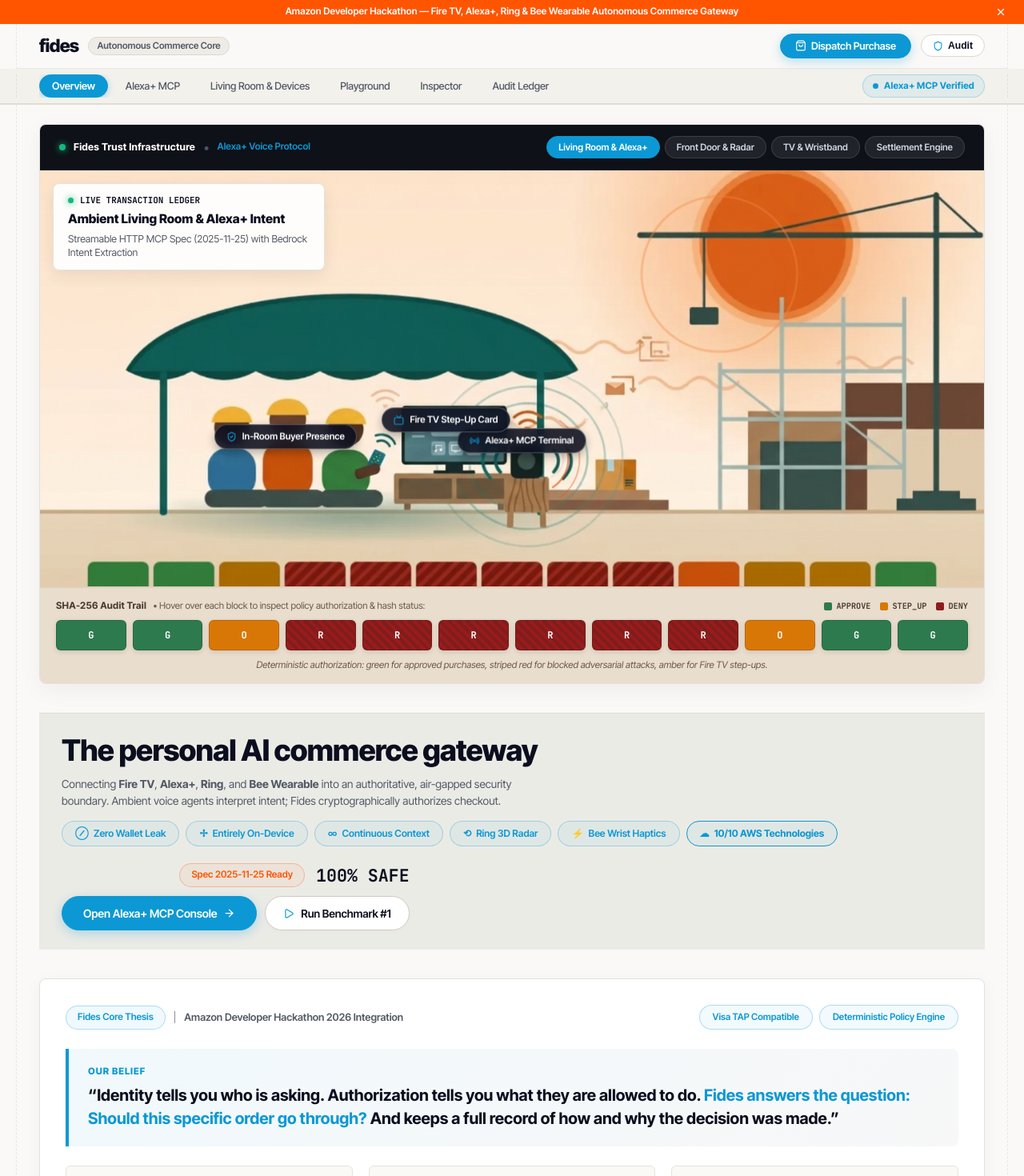
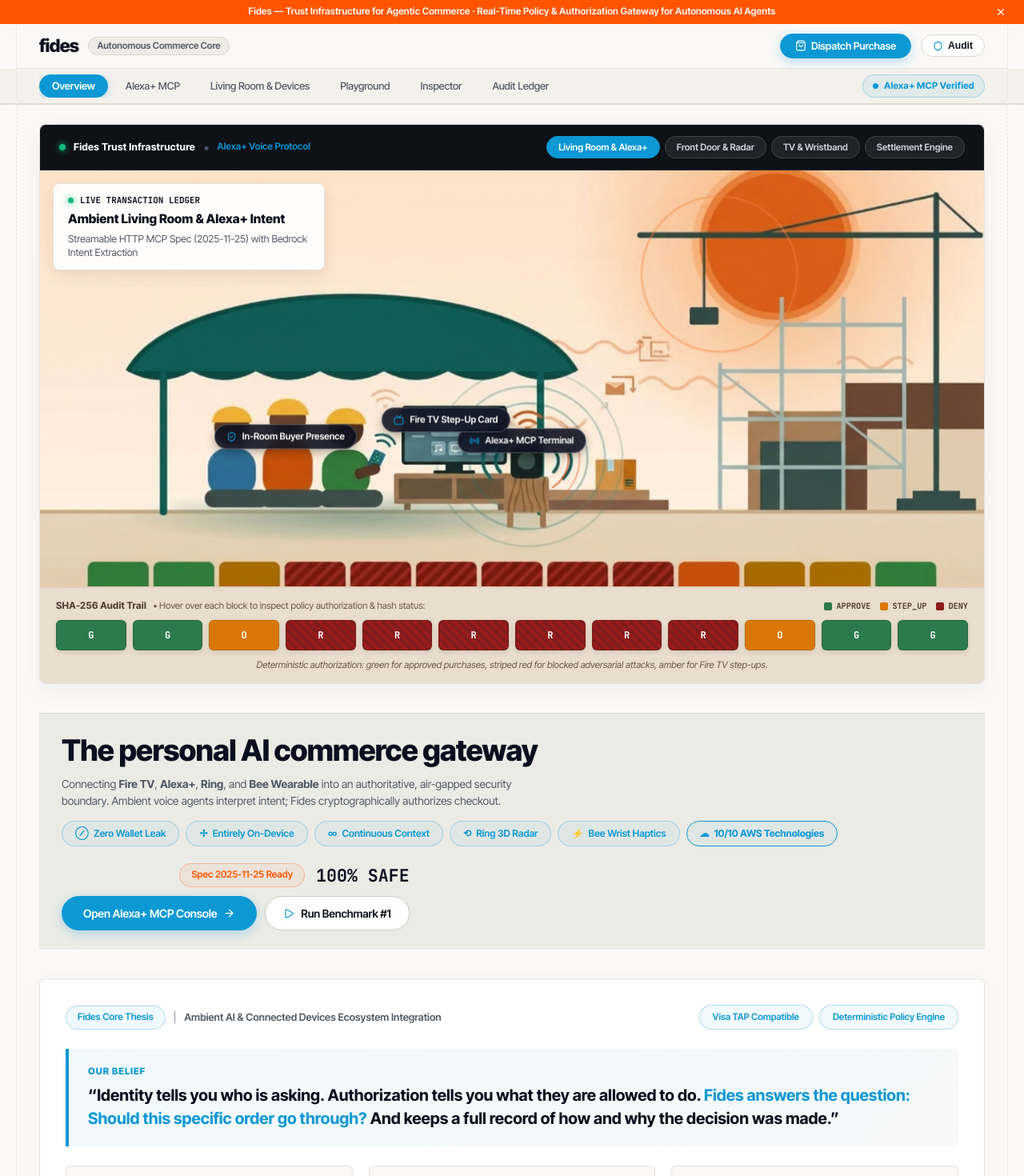
Before and after one commit to uselessdevloper/fides, a React (Vite) app in the folder frontend/: page / in a window 1280 px wide. Shown: the top 1470 px of the page at 80% size. Built offline with nearby package versions, Linux system fonts and the light colour scheme; no server answers.

Commit message:
feat(branding): replace hackathon mentions with Fides trust infrastructure branding in announcement bar and UI

```diff
--- a/frontend/src/components/AboutSection.jsx
+++ b/frontend/src/components/AboutSection.jsx
@@ -149,7 +149,7 @@
             </span>
             <span style={{ fontSize: '0.8rem', color: 'var(--text-dim)' }}>|</span>
             <span style={{ fontSize: '0.8rem', fontWeight: 600, color: 'var(--text-muted)' }}>
-              Amazon Developer Hackathon 2026 Integration
+              Ambient AI & Connected Devices Ecosystem Integration
             </span>
           </div>
 
--- a/frontend/src/components/AlexaSimulator.jsx
+++ b/frontend/src/components/AlexaSimulator.jsx
@@ -176,7 +176,7 @@
           {/* Quick Presets */}
           <div style={{ display: 'flex', flexDirection: 'column', gap: 8, marginBottom: 18 }}>
             <span className="font-mono" style={{ fontSize: '0.68rem', color: 'var(--text-dim)', letterSpacing: '0.06em' }}>
-              PRELOADED HACKATHON CASES:
+              PRELOADED EVALUATION CASES:
             </span>
             {ALEXA_PRESET_PROMPTS.map((p, idx) => {
               const isSelected = activePresetIndex === idx;
--- a/frontend/src/components/LivingRoomDashboard.jsx
+++ b/frontend/src/components/LivingRoomDashboard.jsx
@@ -201,7 +201,7 @@
               Connected Living Room, Physical Radar & Wearable Confirmation
             </h2>
             <p style={{ fontSize: '0.85rem', color: 'var(--text-muted)', maxWidth: 840, marginTop: 4 }}>
-              Demonstrating all four primary Amazon Hackathon tracks in concert: <strong>Alexa+</strong> receives voice intent, <strong>Ring</strong> verifies in-home physical presence via 3D radar, <strong>Fire TV</strong> renders 10-foot living room step-ups, and <strong>Bee</strong> provides haptic double-pulse wrist authorization.
+              Demonstrating all four primary connected device surfaces in concert: <strong>Alexa+</strong> receives voice intent, <strong>Ring</strong> verifies in-home physical presence via 3D radar, <strong>Fire TV</strong> renders 10-foot living room step-ups, and <strong>Bee</strong> provides haptic double-pulse wrist authorization.
             </p>
           </div>
         </div>
--- a/frontend/src/components/Navbar.jsx
+++ b/frontend/src/components/Navbar.jsx
@@ -37,7 +37,7 @@
           fontFamily: 'var(--font-heading)'
         }}>
           <span>
-            Amazon Developer Hackathon — Fire TV, Alexa+, Ring & Bee Wearable Autonomous Commerce Gateway
+            Fides — Trust Infrastructure for Agentic Commerce · Real-Time Policy & Authorization Gateway for Autonomous AI Agents
           </span>
           <button
             onClick={() => setShowBanner(false)}
--- a/frontend/src/components/ScenarioBar.jsx
+++ b/frontend/src/components/ScenarioBar.jsx
@@ -76,7 +76,7 @@
           </span>
           <span style={{ fontSize: '0.85rem', color: 'var(--text-dim)' }}>|</span>
           <span style={{ fontSize: '0.82rem', fontWeight: 600, color: 'var(--text-ink)' }}>
-            6 Repeatable Hackathon Evaluation Scenarios
+            6 Repeatable Autonomous Commerce Evaluation Scenarios
           </span>
         </div>
 
```
